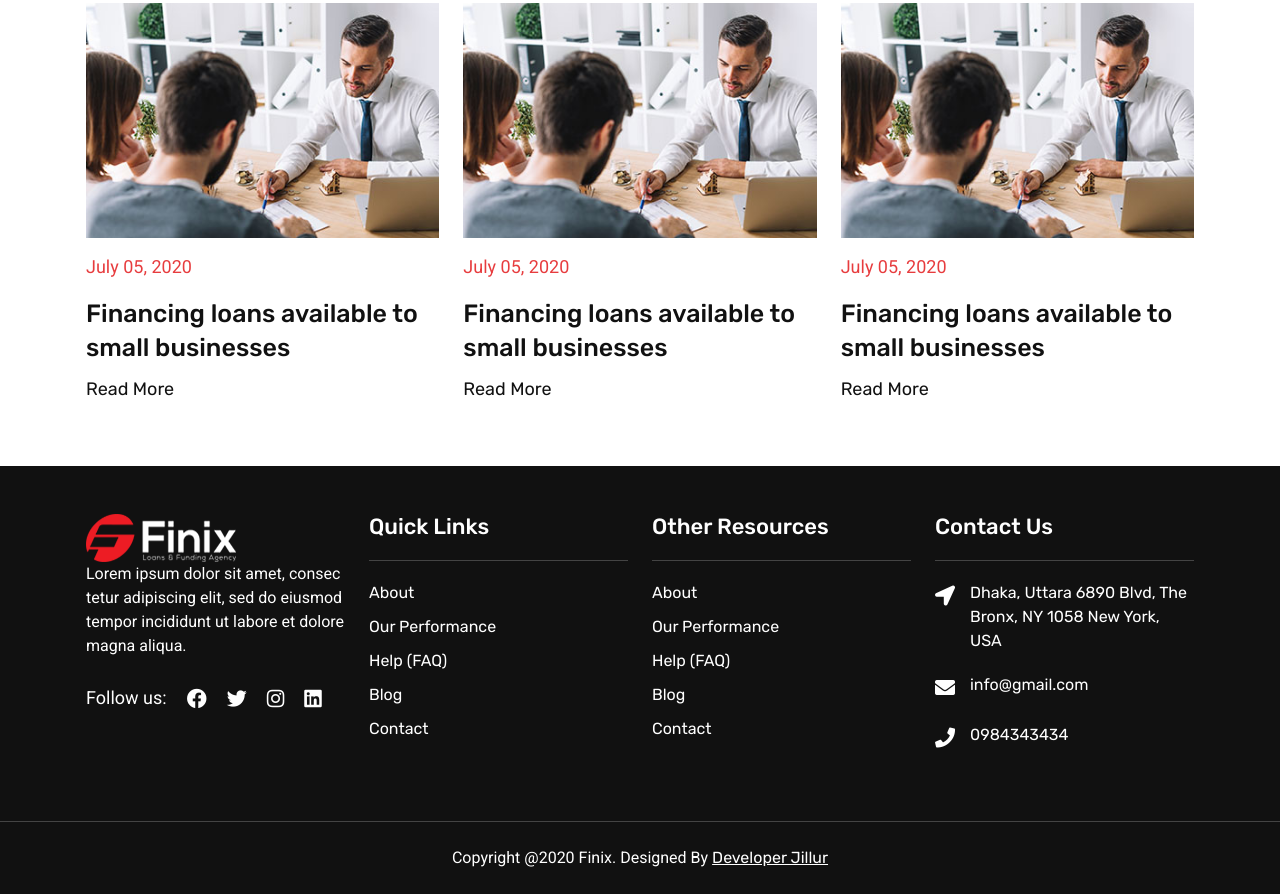
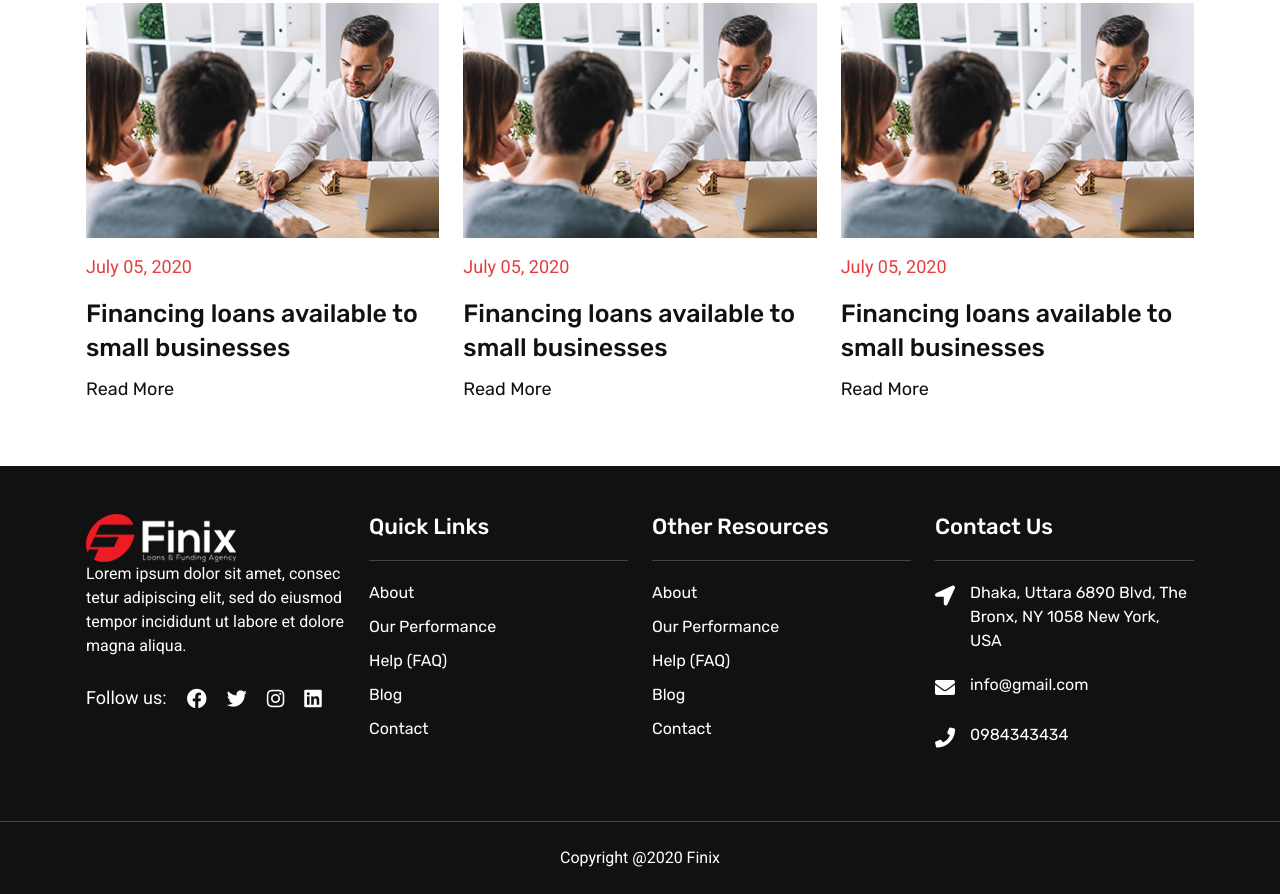
Before and after one commit to DevProdipraj/finix, a plain HTML site: page index.html in a window 1280 px wide. Shown: the part 6955-7849 px from the top of the page. Drawn offline with nearby package versions, Linux system fonts and the light colour scheme.

Commit message:
Update index.html

```diff
--- a/index.html
+++ b/index.html
@@ -839,7 +839,7 @@
                 <div class="row">
                     <div class="col-lg-12">
                         <div class="footer-copyright">
-                            <p>Copyright @2020 Finix. Designed By <a href="https://developerjillur.me">Developer Jillur</a></p>
+                            <p>Copyright @2020 Finix</p>
                         </div>
                     </div>
                 </div>
```
